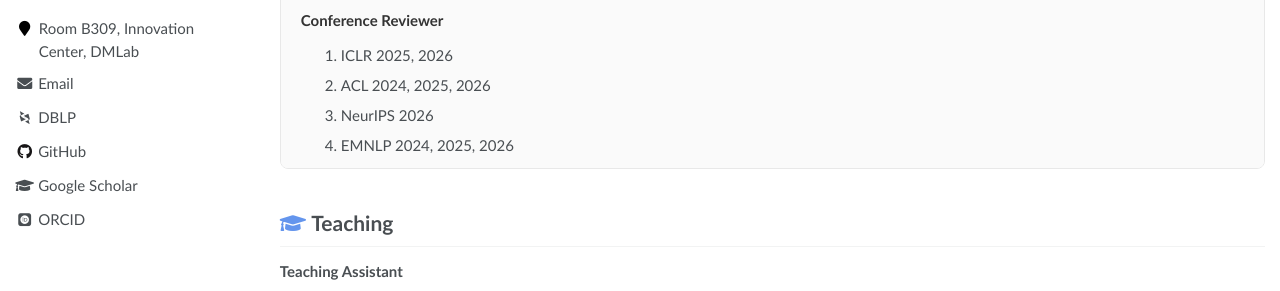
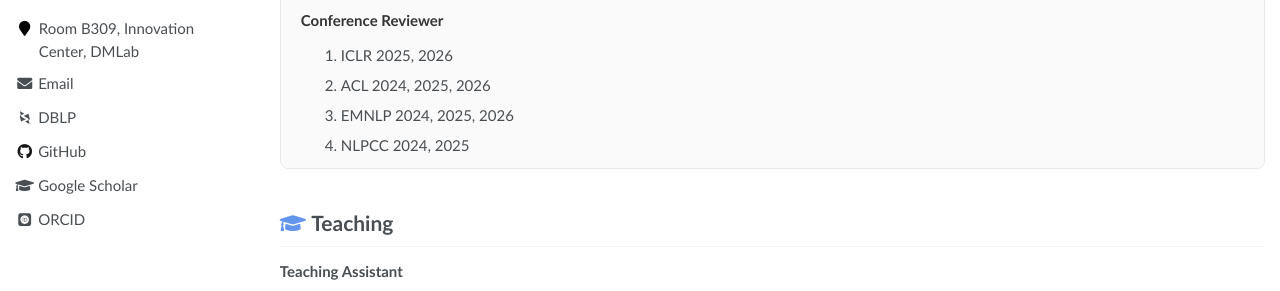
Before and after one commit to Zhong-Zhang/zhong-zhang.github.io, a Jekyll site: the page built from _pages/about.md, in a window 1280 px wide and 900 px high, scrolled down 1820 px. Shown: the part 345-636 px from the top of the window. Built offline with Jekyll 4.4.1, drawn with Linux system fonts in a browser that asks for light colours; some web fonts are replaced.

Commit message:
rm neurips

```diff
--- a/_pages/about.md
+++ b/_pages/about.md
@@ -202,15 +202,14 @@ redirect_from:
 <h3><span data-i18n="services.cr">Conference Reviewer</span></h3>
 1. ICLR 2025, 2026
 2. ACL 2024, 2025, 2026
-3. NeurIPS 2026
-4. EMNLP 2024, 2025, 2026
-5. NLPCC 2024, 2025
-6. KDD 2026
-7. ECMLPKDD 2025, 2026
-8. AAAI 2025, 2026
-9. ACL Student Research Workshop 2026
-10. WiNLP Workshop 2024
-11. DLG4NLP Workshop Technical Program Committee 2022
+3. EMNLP 2024, 2025, 2026
+4. NLPCC 2024, 2025
+5. KDD 2026
+6. ECMLPKDD 2025, 2026
+7. AAAI 2025, 2026
+8. ACL Student Research Workshop 2026
+9. WiNLP Workshop 2024
+10. DLG4NLP Workshop Technical Program Committee 2022
 
 <h3><span data-i18n="services.jr">Journal Reviewer</span></h3>
 1. Information Sciences. 2022, 2025
```
